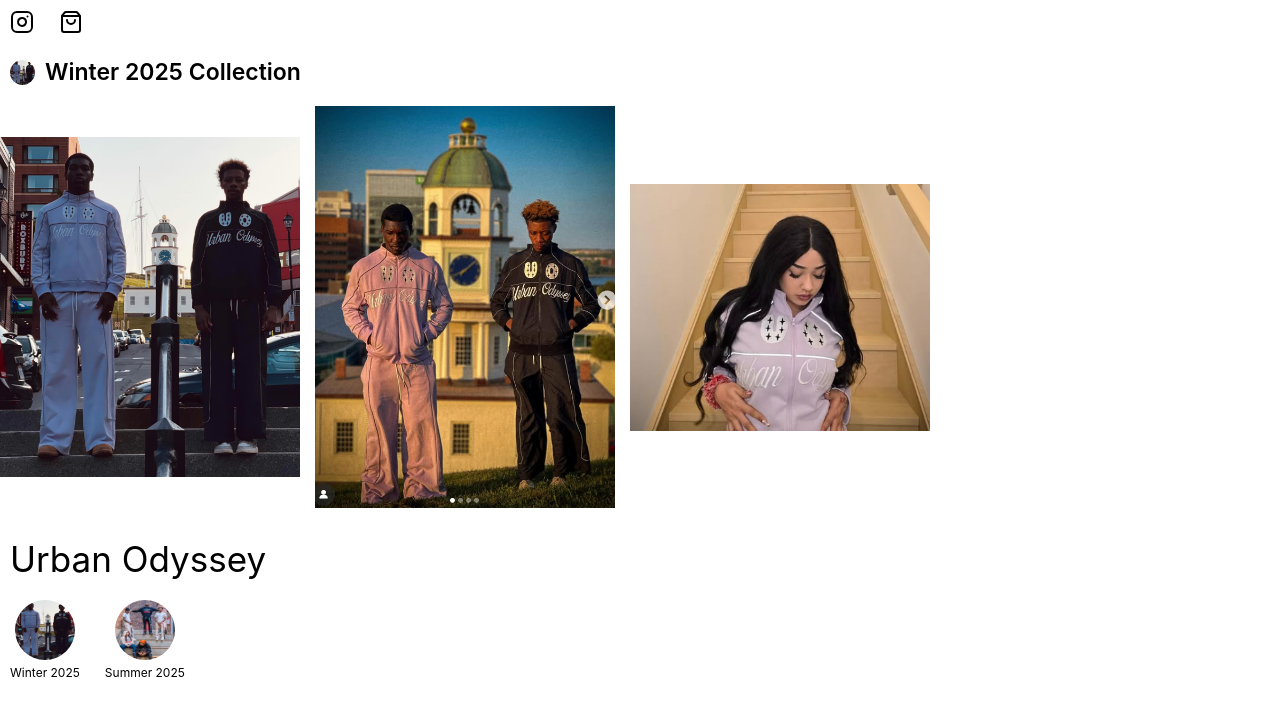
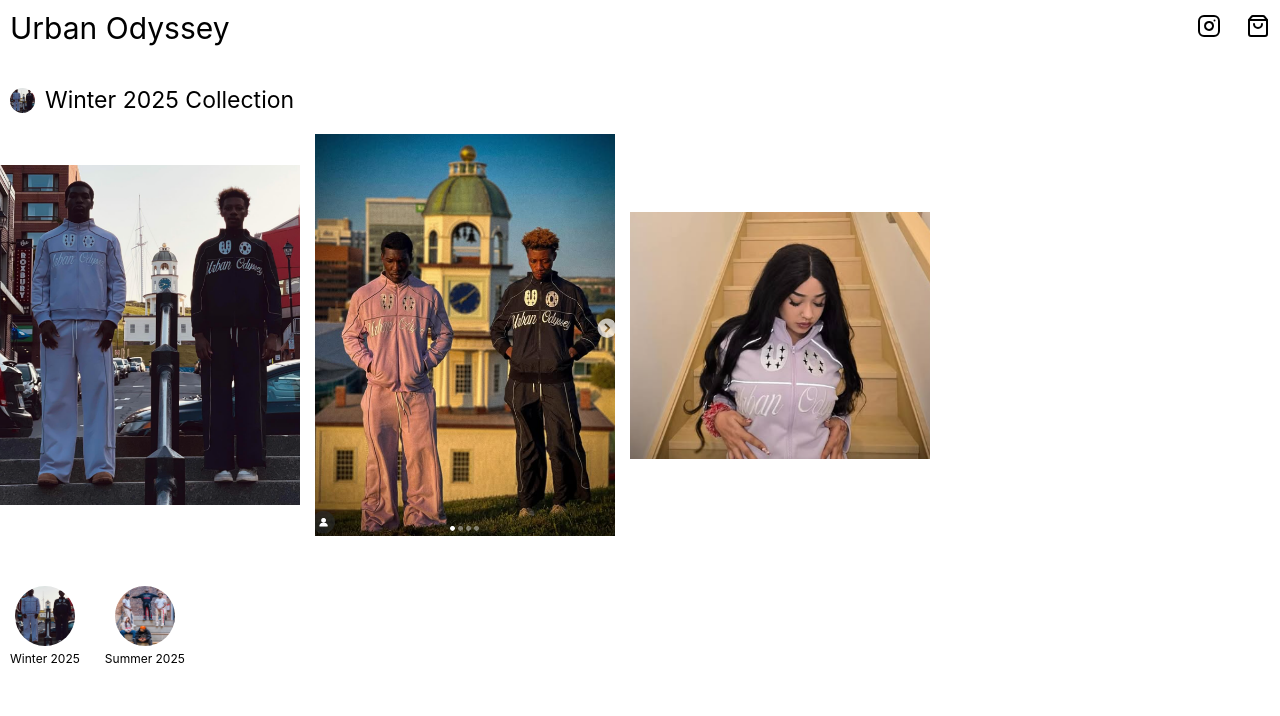
Before and after one commit to edzainhema/urbanodyssey, a React (Create React App) app: page / in a window 1280 px wide. Shown: the top 716 px of the page. Built offline with nearby package versions, Linux system fonts and the light colour scheme.

Commit message:
your message here

```diff
--- a/src/App.tsx
+++ b/src/App.tsx
@@ -10,8 +10,10 @@
     <div style={{ textAlign: "center", marginTop: "00px" }}>
 		<div style={{display:'flex', flexDirection:'row', alignItems:'center', marginLeft:'10px', marginRight:'10px'}}>
 
-			<div style={{display:'flex', marginTop:10, marginBottom:0, width:'100%', flexDirection:'row', alignItems:'center'}}>
-
+			<div style={{display:'flex', marginTop:10, marginBottom:20, width:'100%', flexDirection:'row', alignItems:'center'}}>
+				<div style={{display:'flex', fontWeight:400, flex:1, textAlign:'left', fontSize: "30px"}}>
+					Urban Odyssey
+				</div>
 				<div
 					style={{
 						display: "flex",
@@ -19,7 +21,7 @@
 						gap: "25px",
 
 
-
+						paddingLeft:10,
 					}}
 				>
 
@@ -46,7 +48,7 @@
 
     gap: 10,
     fontSize: "23px",
-    fontWeight: "600",
+    fontWeight: "400",
     marginTop: "20px",
     marginBottom: "20px",
      marginLeft: "10px"
@@ -82,14 +84,12 @@
       style={{ width: "300px" }}
     />
   </div>
-     <div style={{ textAlign:'left', marginBottom:20, paddingLeft:10, fontSize: "35px", marginTop: "20px" }}>
-					Urban Odyssey
-				</div>
+
       <div style={{
         display: "flex",
         justifyContent: "left",
         gap: "25px",
-        marginTop: "10px" ,
+        marginTop: "40px" ,
         marginBottom: "20px" ,
         paddingLeft:10,
       }}>
```
